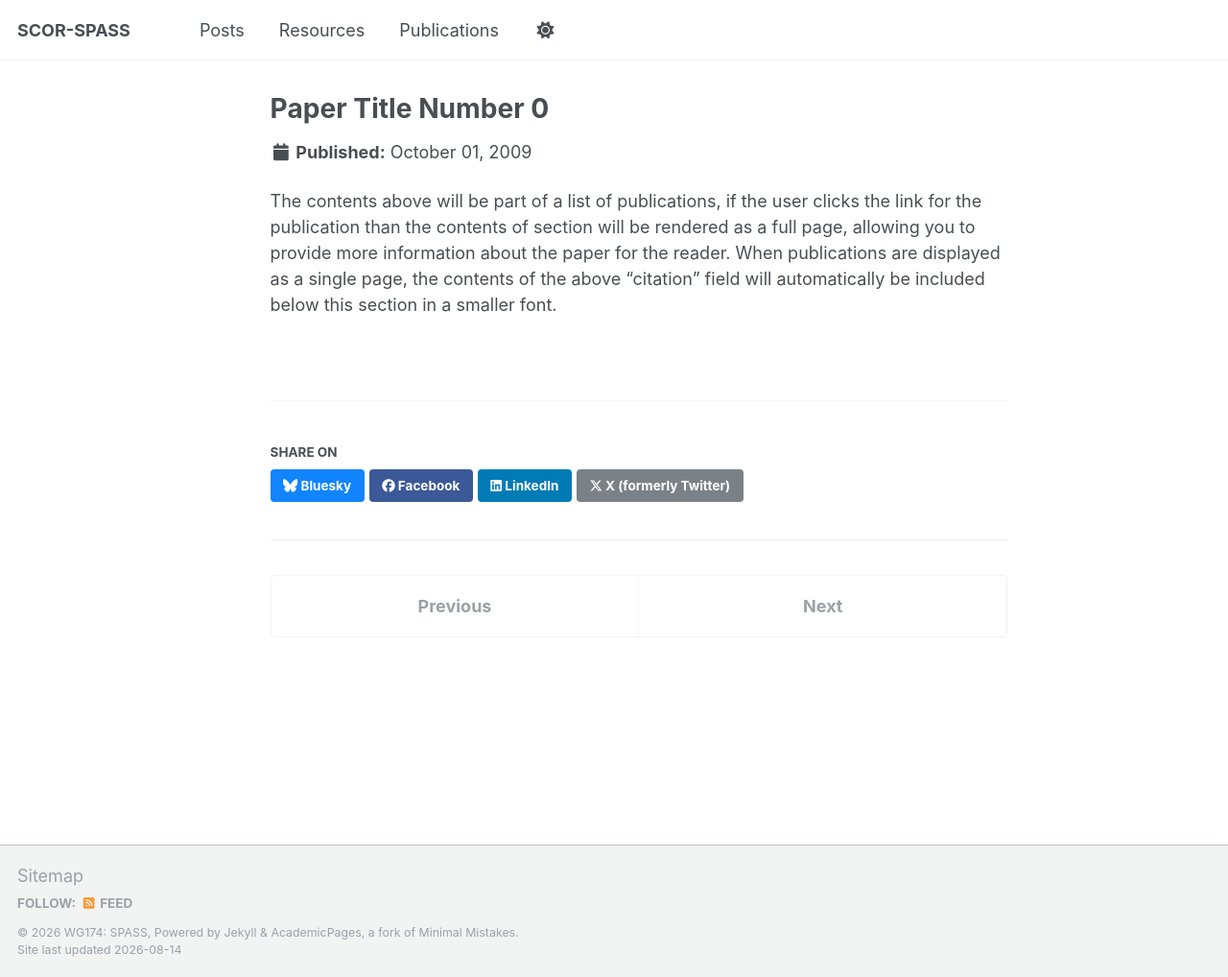
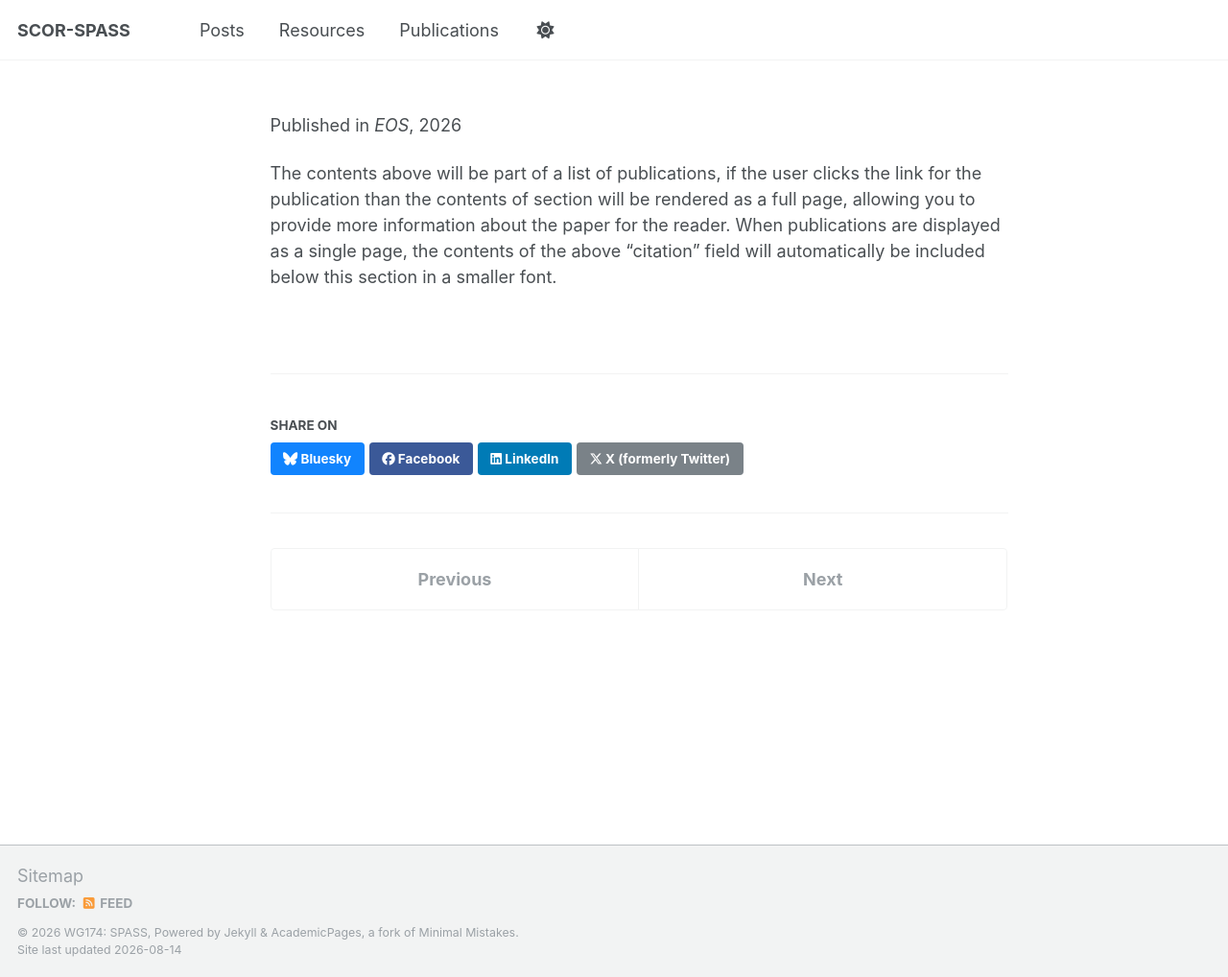
Before and after one commit to SCOR-SPASS/scor-spass.github.io, a Jekyll site: the page built from _publications/2009-10-01-paper-title-number-0.md, in a window 1280 px wide and 1018 px high. Shown: the whole window at 96% size. Built offline with Jekyll 4.4.1, drawn with Linux system fonts in a browser that asks for light colours; part of the change alters nothing that is shown.

Commit message:
Update 2009-10-01-paper-title-number-0.md

```diff
--- a/_publications/2009-10-01-paper-title-number-0.md
+++ b/_publications/2009-10-01-paper-title-number-0.md
@@ -1,10 +1,10 @@
 ---
-#title: ""
-#collection: publications
-#category: manuscripts
-#permalink: /publication/2009-10-01-paper-title-number-1
-#excerpt: "**The distribution of subsurface microplastics in the ocean** <br>This [paper]([https://www.nature.com/articles/s41586-025-#08818-1]) provides a global view of microplastics along the ocean water depth.  <br/><img src='/images/glob.png'>"
-#date: 2025-05-01
-#venue: 'Nature'
+title: ""
+collection: publications
+category: manuscripts
+permalink: /publication/2026-6-26-paper-title-number-1
+excerpt: "**Measuring Microplastics in Every Ocean Layer** <br>This is SPASS's 1st [paper](https://eos.org/features/measuring-microplastics-in-every-ocean-layer) provides a general view of Why and How we stuey subsurface microplastics.  <br/><img src='/images/EOS.png'>"
+date: 2026-06-26
+venue: 'EOS'
 ---
 The contents above will be part of a list of publications, if the user clicks the link for the publication than the contents of section will be rendered as a full page, allowing you to provide more information about the paper for the reader. When publications are displayed as a single page, the contents of the above "citation" field will automatically be included below this section in a smaller font.
```
